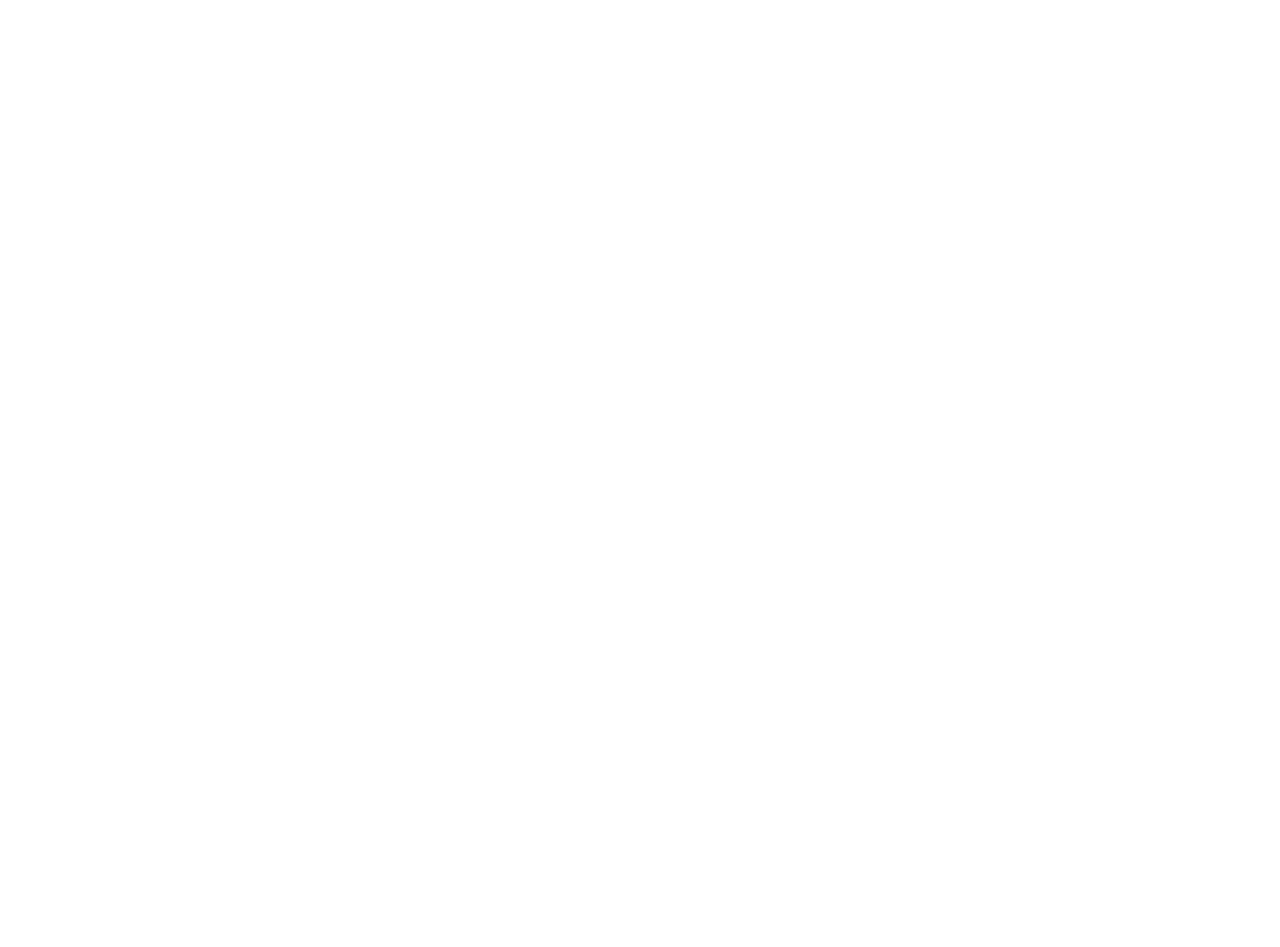
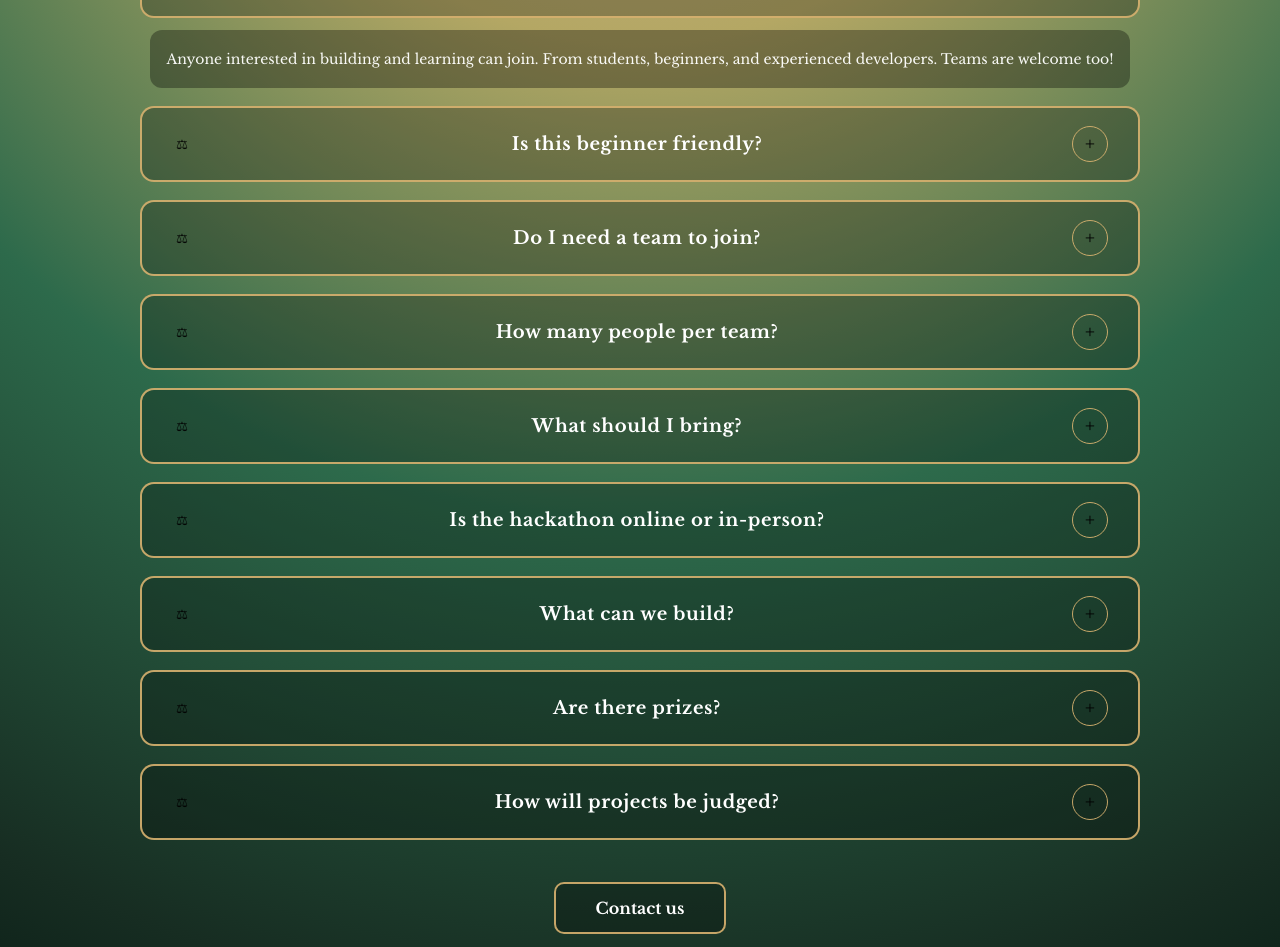
Before and after one commit to suwedaaa/haqqathon26, a Next.js app: page / in a window 1280 px wide. Shown: the part 1125-2072 px from the top of the page. Before the commit the page ends 854 px from the top, so only its background shows below. Built offline with nearby package versions, Linux system fonts and the light colour scheme.

Commit message:
FAQ made

```diff
--- a/app/globals.scss
+++ b/app/globals.scss
@@ -1,3 +1,12 @@
+html,
+body {
+  font-family: "Libre Baskerville", serif;
+}
+
+* {
+  font-family: inherit;
+}
+
 body {
   background: radial-gradient(
     circle at 50% 35%,
--- a/app/page.tsx
+++ b/app/page.tsx
@@ -1,15 +1,11 @@
-import Speakers from "@/sections/Speakers"
+import Speakers from "../sections/Speakers";
+import Faq from "../sections/Faq";
 
 export default function Home() {
-
   return (
-
-    <main>
-
+    <>
       <Speakers />
-
-    </main>
-
-  )
-
+      <Faq />
+    </>
+  );
 }
--- /dev/null
+++ b/data/faq.ts
@@ -0,0 +1,47 @@
+export const faqs = [
+  {
+    question: "Who can participate?",
+    answer:
+      "Anyone interested in building and learning can join. From students, beginners, and experienced developers. Teams are welcome too!",
+  },
+  {
+    question: "Is this beginner friendly?",
+    answer:
+      "Yes. We’ll have mentors, workshops, and clear tracks to help beginners ship something by the end.",
+  },
+  {
+    question: "Do I need a team to join?",
+    answer:
+      "No. You can join solo, and there will be a team formation session so you can find teammates.",
+  },
+  {
+    question: "How many people per team?",
+    answer:
+      "Usually 2–5 people per team. If you’re unsure, come solo and we’ll help you find a group.",
+  },
+  {
+    question: "What should I bring?",
+    answer:
+      "Bring a laptop, charger, and any personal items you need. We’ll provide the event space and guidance.",
+  },
+  {
+    question: "Is the hackathon online or in-person?",
+    answer:
+      "It is in person! We will be hosting the event at [Venue Name] in [City].",
+  },
+  {
+    question: "What can we build?",
+    answer:
+      "Anything within the rules—web apps, mobile apps, AI tools, hardware prototypes, and more.",
+  },
+  {
+    question: "Are there prizes?",
+    answer:
+      "Yes. There are prizes for top projects and sometimes special awards (best design, best impact, etc.).",
+  },
+  {
+    question: "How will projects be judged?",
+    answer:
+      "Common criteria include impact, technical execution, creativity, and how well you present the solution.",
+  },
+];
--- /dev/null
+++ b/sections/Faq.module.scss
@@ -0,0 +1,129 @@
+.faqSection {
+  padding: 90px 0;
+}
+
+.container {
+  width: min(1000px, 92%);
+  margin: 0 auto;
+}
+
+.titleBox {
+  width: min(520px, 90%);
+  margin: 0 auto 40px;
+  border: none;
+  padding: 14px 18px;
+  text-align: center;
+
+  h2 {
+    margin: 0;
+    letter-spacing: 2px;
+    font-weight: 600;
+    font-size: 44px;
+  }
+}
+
+.list {
+  display: grid;
+  gap: 18px;
+}
+
+.card {
+  border-radius: 12px;
+}
+
+.header {
+  width: 100%;
+  display: grid;
+  grid-template-columns: 40px 1fr 46px;
+  align-items: center;
+
+  padding: 18px 20px;
+  border-radius: 14px;
+
+  background: rgba(0, 0, 0, 0.25);
+  border: 2px solid rgba(217, 179, 112, 0.9);
+
+  cursor: pointer;
+
+  /* key: centers the QUESTION column */
+  text-align: center;
+}
+
+.question {
+  justify-self: center; /* puts it dead-center in the 1fr column */
+  font-size: 18px;
+  font-weight: 700;
+  color: white;
+  letter-spacing: 0.6px;
+}
+
+.leftIcon {
+  display: grid;
+  place-items: center;
+  opacity: 0.9;
+}
+
+.header:hover {
+  background: rgba(255, 255, 255, 0.06);
+  transition: 0.25s ease;
+}
+.plus {
+  width: 34px;
+  height: 34px;
+  border-radius: 50%;
+  display: grid;
+  place-items: center;
+
+  border: 1px solid rgba(217, 179, 112, 0.9);
+  font-size: 18px;
+  line-height: 1;
+
+  transition: transform 200ms ease;
+}
+
+.plusOpen {
+  transform: rotate(45deg); // turns + into an X-ish; or visually like "close"
+}
+
+/* Collapsible body */
+.body {
+  max-height: 0;
+  overflow: hidden;
+  transition: max-height 280ms ease;
+}
+
+.bodyOpen {
+  max-height: 200px; // enough for most answers
+}
+
+.answer {
+  margin: 12px 10px 0;
+  padding: 18px 16px;
+
+  border-radius: 12px;
+  background: rgba(0, 0, 0, 0.35);
+
+  font-size: 14px;
+  line-height: 1.6;
+  opacity: 0.95;
+  text-align: center;
+}
+
+.ctaWrap {
+  margin-top: 42px;
+  display: flex;
+  justify-content: center;
+}
+
+.cta {
+  display: inline-block;
+  padding: 14px 40px;
+  border-radius: 10px;
+
+  border: 2px solid rgba(217, 179, 112, 0.9);
+  background: rgba(0, 0, 0, 0.25);
+
+  text-decoration: none;
+  font-weight: 600;
+  color: white;
+}
--- a/sections/Faq.tsx
+++ b/sections/Faq.tsx
@@ -0,0 +1,67 @@
+"use client";
+
+import { useState } from "react";
+import styles from "./Faq.module.scss";
+import { faqs } from "../data/faq";
+
+export default function Faq() {
+  const [openIndex, setOpenIndex] = useState<number | null>(0);
+
+  const toggle = (index: number) => {
+    setOpenIndex((prev) => (prev === index ? null : index));
+  };
+
+  return (
+    <section className={styles.faqSection} id="faq">
+      <div className={styles.container}>
+        <div className={styles.titleBox}>
+          <h2>FAQS</h2>
+        </div>
+
+        <div className={styles.list}>
+          {faqs.map((item, index) => {
+            const isOpen = openIndex === index;
+
+            return (
+              <div key={item.question} className={styles.card}>
+                {/* Header row */}
+                <button
+                  type="button"
+                  className={styles.header}
+                  onClick={() => toggle(index)}
+                  aria-expanded={isOpen}
+                >
+                  <span className={styles.leftIcon} aria-hidden="true">
+                    ⚖
+                  </span>
+
+                  <span className={styles.question}>{item.question}</span>
+
+                  <span
+                    className={`${styles.plus} ${isOpen ? styles.plusOpen : ""}`}
+                    aria-hidden="true"
+                  >
+                    +
+                  </span>
+                </button>
+
+                {/* Expandable body */}
+                <div
+                  className={`${styles.body} ${isOpen ? styles.bodyOpen : ""}`}
+                >
+                  <p className={styles.answer}>{item.answer}</p>
+                </div>
+              </div>
+            );
+          })}
+        </div>
+
+        <div className={styles.ctaWrap}>
+          <a className={styles.cta} href="#contact">
+            Contact us
+          </a>
+        </div>
+      </div>
+    </section>
+  );
+}
```
